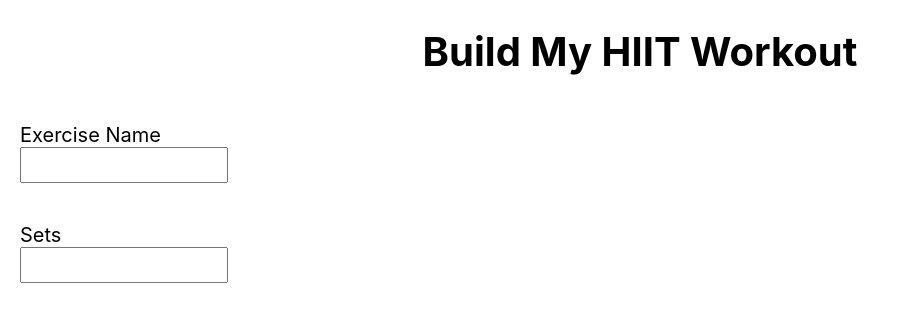
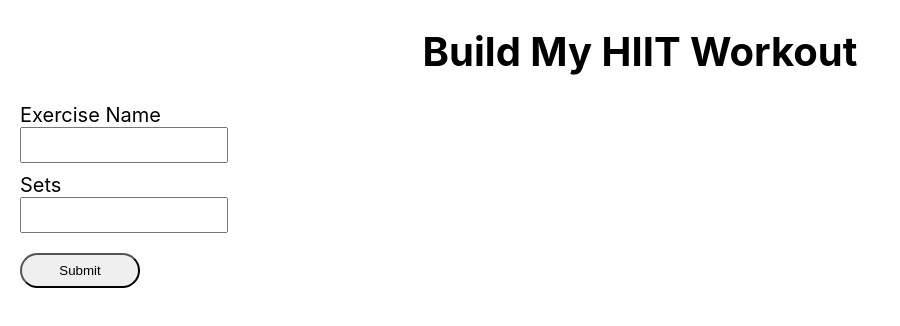
Before and after one commit to sunnypatel93/my-hiit-workout-timer, a React (Create React App) app: page /my-workout in a window 1280 px wide. Shown: the top 326 px of the page, without its empty margins (0-900 px from the left). Built offline with nearby package versions, Linux system fonts and the light colour scheme.

Commit message:
Some changes

```diff
--- a/src/components/InputWithLabel/InputWithLabel.js
+++ b/src/components/InputWithLabel/InputWithLabel.js
@@ -1,5 +1,7 @@
 import React, {PureComponent} from 'react'
 import PropTypes from 'prop-types'
+
+import './InputWithLabel.scss'
 
 export default class InputWithLabel extends PureComponent {
 
--- a/src/components/InputWithLabel/InputWithLabel.scss
+++ b/src/components/InputWithLabel/InputWithLabel.scss
@@ -0,0 +1,14 @@
+
+label {
+    font-size: 20px;
+}
+
+input {
+    width: 200px;
+    height: 30px;
+}
+
+
+.input-with-label-wrapper {
+    margin: 10px 0;
+}
--- a/src/pages/MyWorkout/MyWorkout.js
+++ b/src/pages/MyWorkout/MyWorkout.js
@@ -16,6 +16,8 @@ export default class MyWorkout extends PureComponent {
               labelText='Sets'
               inputType='number'
             />
+
+            <button type='submit'> Submit </button>
         </form>
 
       </div>
--- a/src/pages/MyWorkout/MyWorkout.scss
+++ b/src/pages/MyWorkout/MyWorkout.scss
@@ -3,15 +3,13 @@ h1 {
     text-align: center;
 }
 
-label {
-    font-size: 20px;
+form {
+    padding-left: 20px;
 }
 
-input {
-    width: 200px;
-    height: 30px;
+button {
+    margin: 10px 0;
+    width: 120px;
+    height: 35px;
+    border-radius: 20px;
 }
-
-.input-with-label-wrapper {
-    padding: 20px;
-}
```
